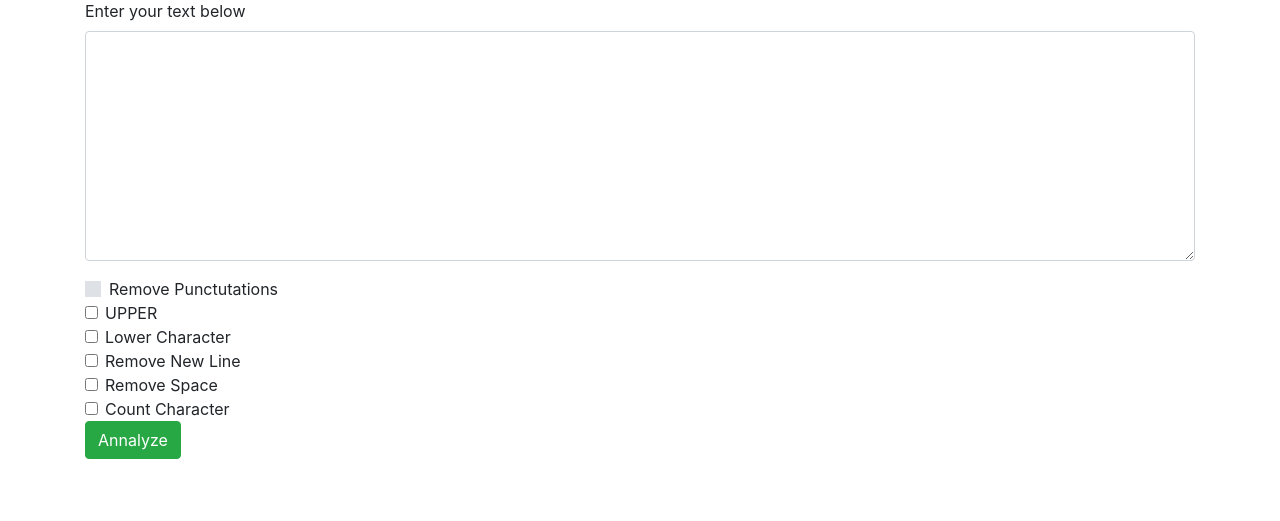
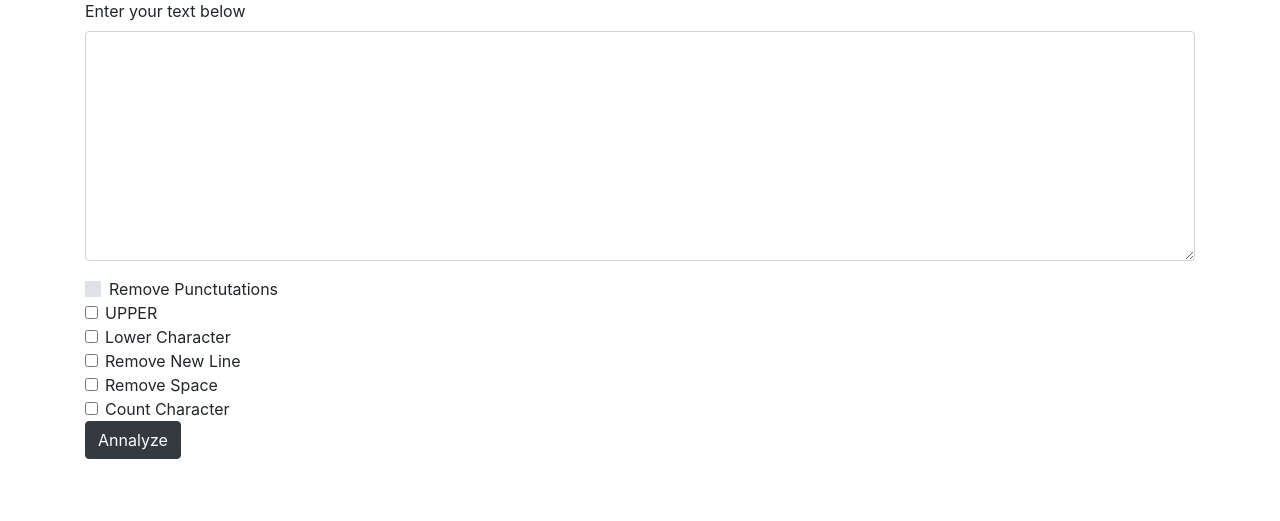
Before and after one commit to Gaurav6299/SecondAppDjango, a Django app: page / in a window 1280 px wide. Shown: the part 123-644 px from the top of the page. Run offline with Django 3.2, Linux system fonts and the light colour scheme; some libraries are stand-ins or nearby versions.

Commit message:
changes in index.html

```diff
--- a/templa/templates/index.html
+++ b/templa/templates/index.html
@@ -83,7 +83,7 @@
               <label class="form-check-label" for="flexSwitchCheckDefault5">Count Character</label>
             </div>
 
-             <button type="submit" class="btn btn-success">Annalyze</button>
+             <button type="submit" class="btn btn-dark">Annalyze</button>
 
          </form>
      </div>
```
